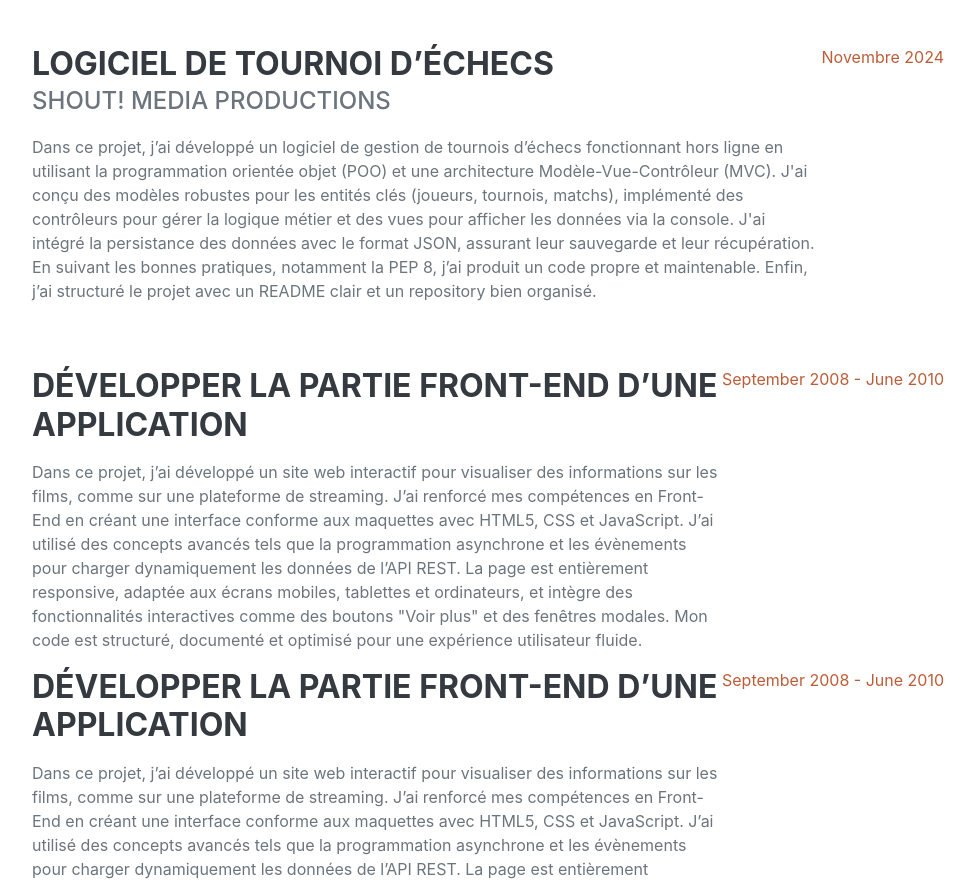
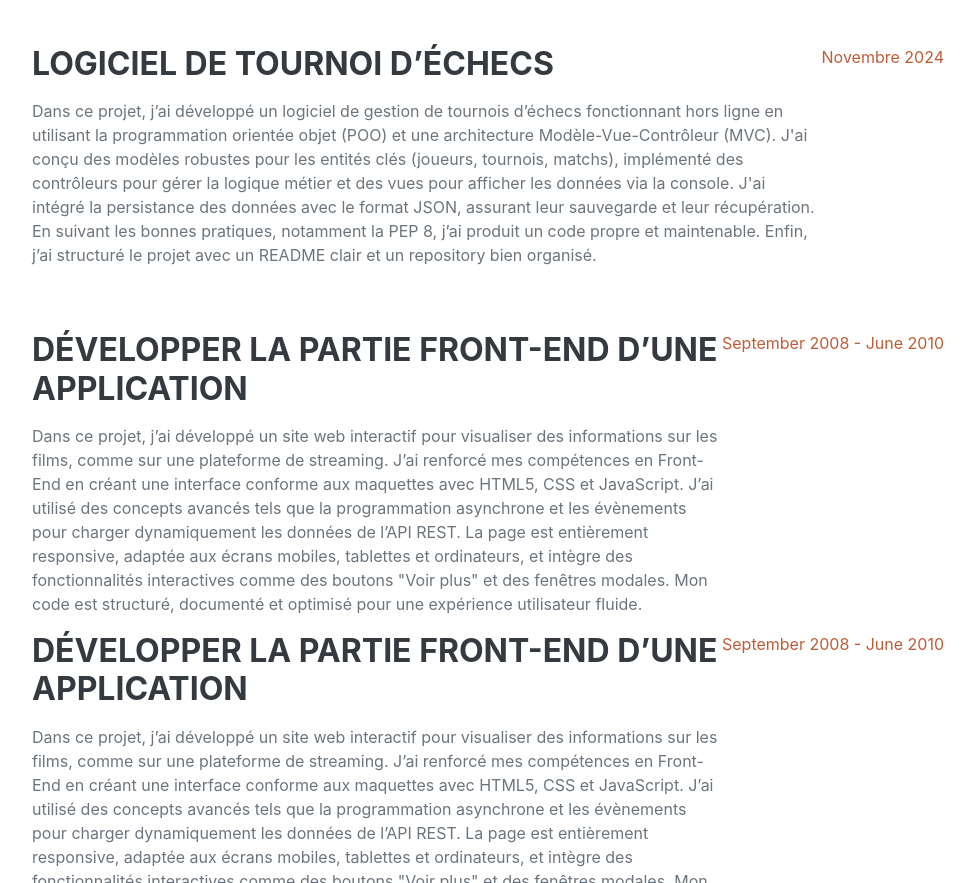
Before and after one commit to AnsiLema/ansilema.github.io, a plain HTML site: page index.html in a window 1280 px wide. Shown: the part 1625-2508 px from the top of the page, without its empty margins (288-1263 px from the left). Drawn offline with nearby package versions, Linux system fonts and the light colour scheme; a web font is replaced by a local one.

```diff
--- a/index.html
+++ b/index.html
@@ -95,7 +95,7 @@
                     <div class="d-flex flex-column flex-md-row justify-content-between mb-5">
                         <div class="flex-grow-1">
                             <h3 class="mb-0">Logiciel de tournoi d’échecs</h3>
-                            <div class="subheading mb-3">Shout! Media Productions</div>
+                            <div class="subheading mb-3"></div>
                             <p>Dans ce projet, j’ai développé un logiciel de gestion de tournois d’échecs
                                 fonctionnant hors ligne en utilisant la programmation orientée objet (POO)
                                 et une architecture Modèle-Vue-Contrôleur (MVC).
```
